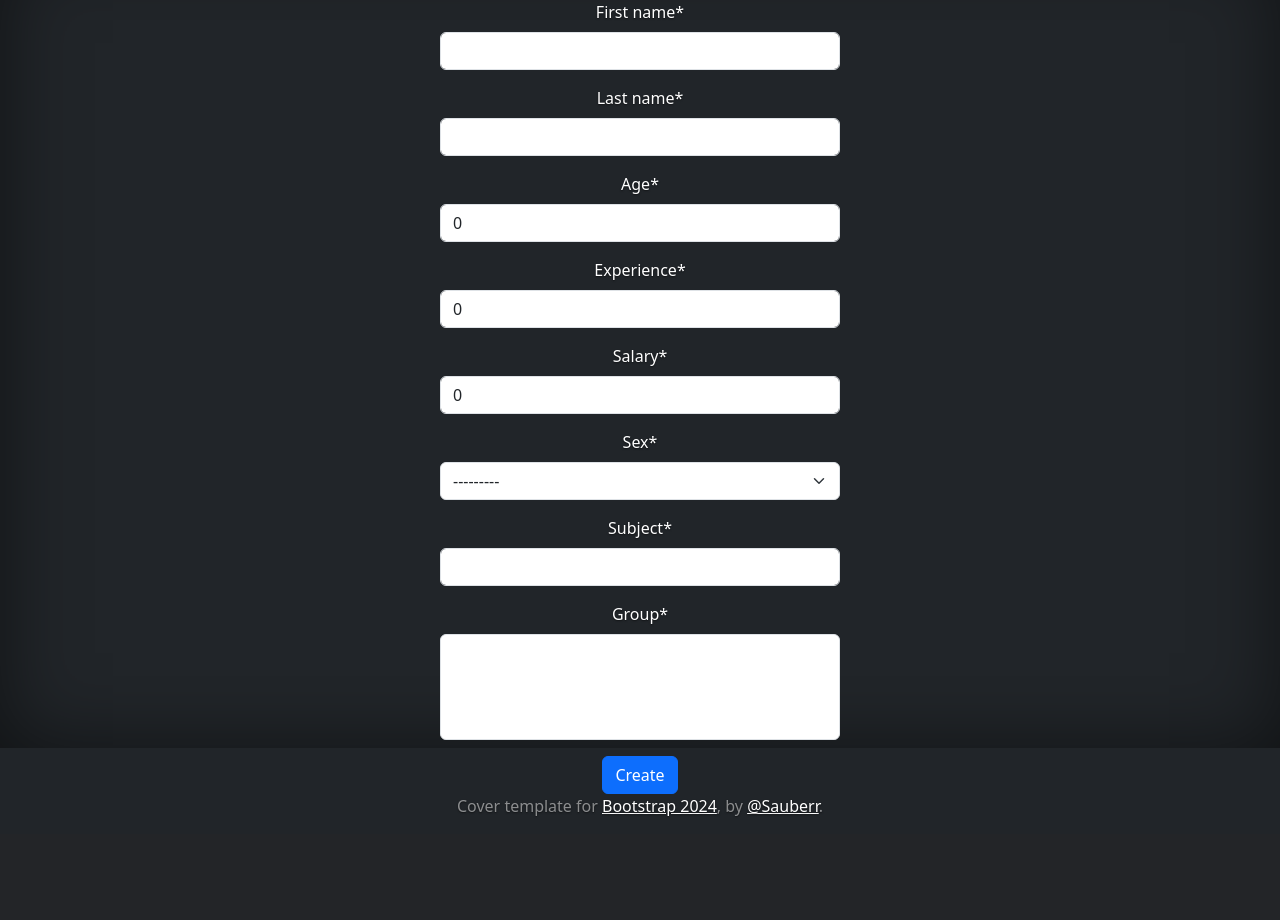
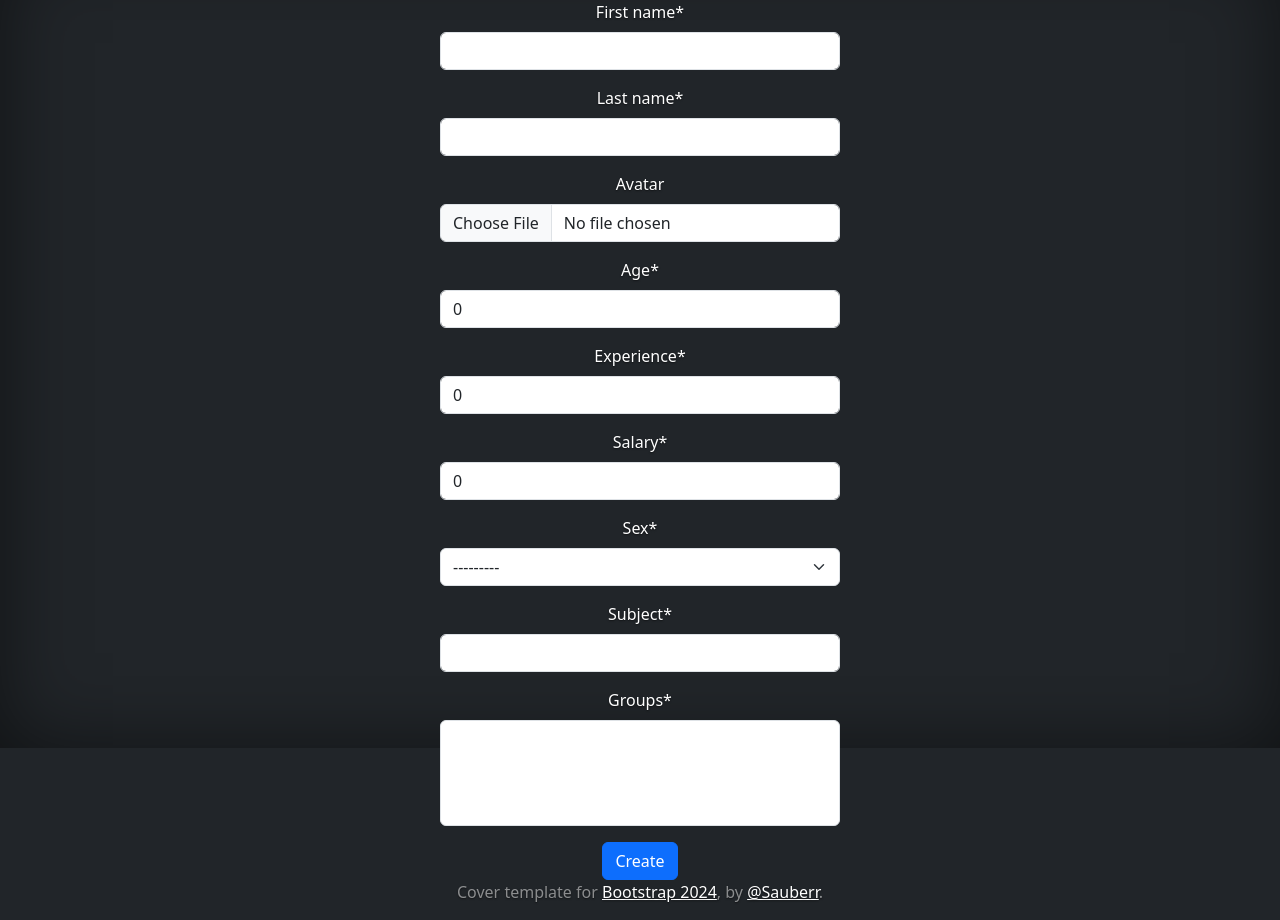
Before and after one commit to Sauberr/lms, a Django app: page /teachers/create/ in a window 1280 px wide. Shown: the part 52-972 px from the top of the page. Before the commit the page ends 868 px from the top, so only its background shows below. Run offline with Django 4.2, Linux system fonts and the light colour scheme; data that the repository does not hold is empty; some libraries are stand-ins or nearby versions.

Commit message:
fix bags, add manytomany field, add teacher's group.

```diff
--- a/src/students/models.py
+++ b/src/students/models.py
@@ -12,11 +12,13 @@ from uuid import uuid4
 
 class Student(Person):
     uuid = models.UUIDField(primary_key=True, editable=False, default=uuid4, unique=True, db_index=True)
+    avatar = models.ImageField(upload_to="avatars", null=True, blank=True)
     email = models.EmailField(max_length=120)
     grade = models.PositiveIntegerField(default=0)
     birth_date = models.DateField(null=True)
     department = models.CharField(max_length=120, null=True)
     group = models.ForeignKey(Group, on_delete=models.CASCADE)
+    resume = models.FileField(upload_to="resumes", null=True, blank=True)
 
     def age(self):
         today = datetime.today()
--- a/src/teachers/models.py
+++ b/src/teachers/models.py
@@ -12,12 +12,13 @@ SEX_CHOICE = {("M", "Man"), ("W", "Woman")}
 
 
 class Teacher(Person):
+    avatar = models.ImageField(upload_to="avatars", null=True, blank=True)
     age = models.IntegerField(default=0)
     experience = models.PositiveIntegerField(default=0)
     salary = models.PositiveIntegerField(default=0)
     sex = models.CharField(choices=SEX_CHOICE, max_length=1)
     subject = models.CharField(max_length=255)
-    group = models.ManyToManyField(Group)
+    groups = models.ManyToManyField(Group)
 
     def __str__(self):
         return f"{self.first_name} {self.last_name}"
--- a/src/teachers/urls.py
+++ b/src/teachers/urls.py
@@ -1,7 +1,7 @@
 from django.urls import path
 
 from teachers.views import (create_teacher, delete_teacher, get_teachers,
-                            update_teacher)
+                            update_teacher, teacher_groups)
 
 app_name = "teachers"
 
@@ -10,4 +10,5 @@ urlpatterns = [
     path("create/", create_teacher, name="create_teacher"),
     path("update/<str:pk>/", update_teacher, name="update_teacher"),
     path("delete/<str:pk>/", delete_teacher, name="delete_teacher"),
+    path("groups/<str:pk>/", teacher_groups, name="teacher_groups")
 ]
--- a/src/teachers/views.py
+++ b/src/teachers/views.py
@@ -38,7 +38,7 @@ def get_teachers(request, **kwargs):
 
     if query:
         teachers = Teacher.objects.filter(
-            Q(first_name__icontains=query) | Q(last_name__icontains=query) | Q(age=query))
+            Q(first_name__icontains=query) | Q(last_name__icontains=query))
 
     else:
         teachers = Teacher.objects.all()
@@ -136,3 +136,9 @@ def delete_teacher(request, pk: int):
     # return HttpResponse(form_html)
 
     return render(request, 'teachers/teachers_delete.html', context={'teacher': teacher})
+
+
+def teacher_groups(request, pk: int):
+    teacher = get_object_or_404(Teacher.objects.all(), pk=pk)
+    groups = teacher.groups.all()
+    return render(request, 'teachers/teacher_groups.html', context={'teacher': teacher, 'groups': groups})
--- a/src/templates/partials/index.html
+++ b/src/templates/partials/index.html
@@ -1,4 +1,4 @@
-{%  load static %}
+{% load static %}
 
 <!doctype html>
 <html lang="en" class="h-100">
--- a/src/templates/teachers/teachers_list.html
+++ b/src/templates/teachers/teachers_list.html
@@ -46,6 +46,7 @@
               <th scope="col">Subject</th>
               <th scope="col">Update</th>
               <th scope="col">Delete</th>
+              <th scope="col">Teacher's group</th>
             </tr>
       </thead>
       <tbody>
@@ -77,6 +78,11 @@
                 Delete
               </a>
           </th>
+          <th>
+              <a href="{% url 'teachers:teacher_groups' teacher.pk %}"  type="button" class="btn btn-warning" data-toggle="modal">
+                Go
+              </a>
+          </th>
           </tr>
         {% endfor %}
       </tbody>
```
Also changed, not shown: src/config/settings.py (+5 -17 lines), src/students/views.py (+0 -28 lines), src/templates/teachers/teacher_groups.html (added, +27 -0 lines).
